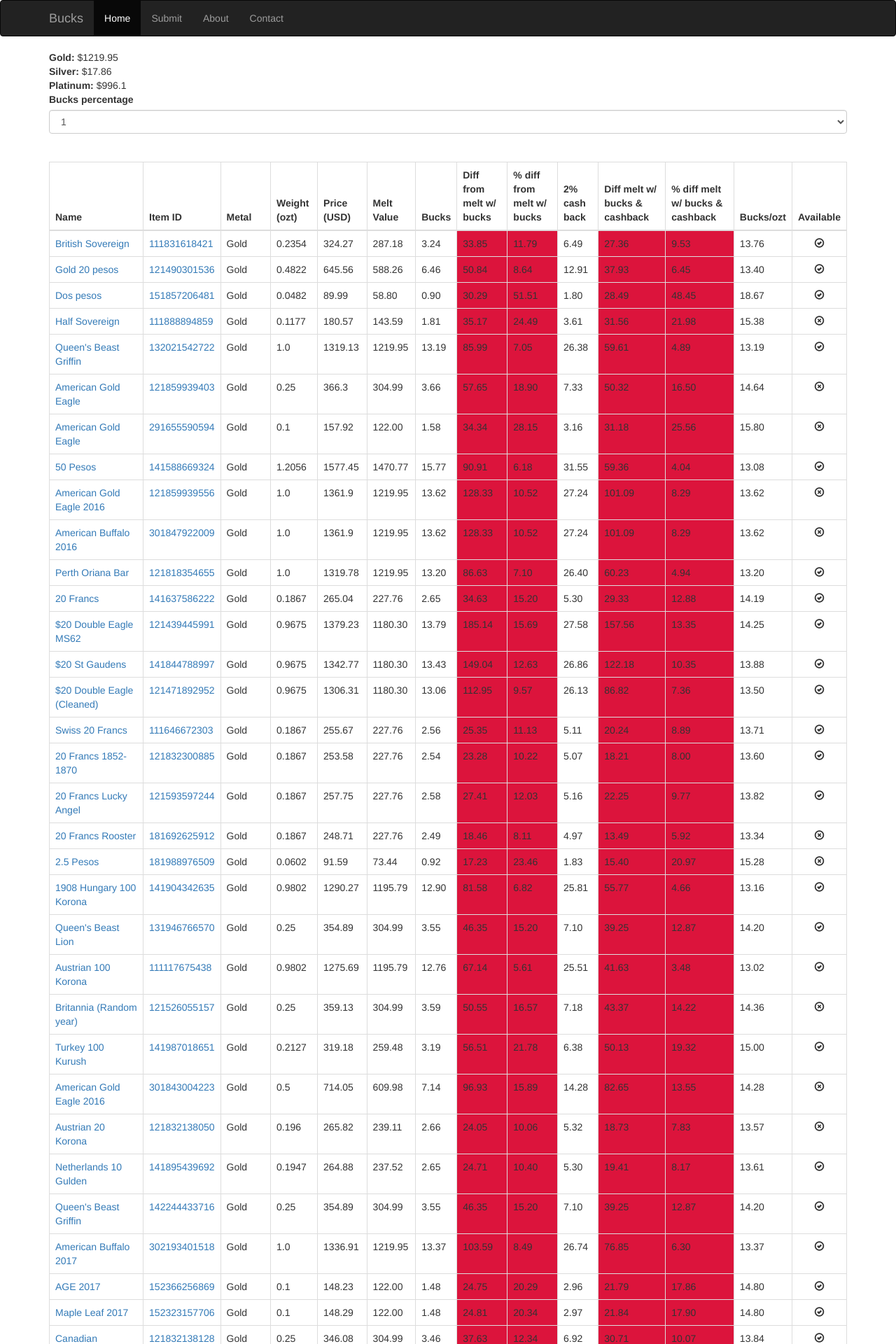
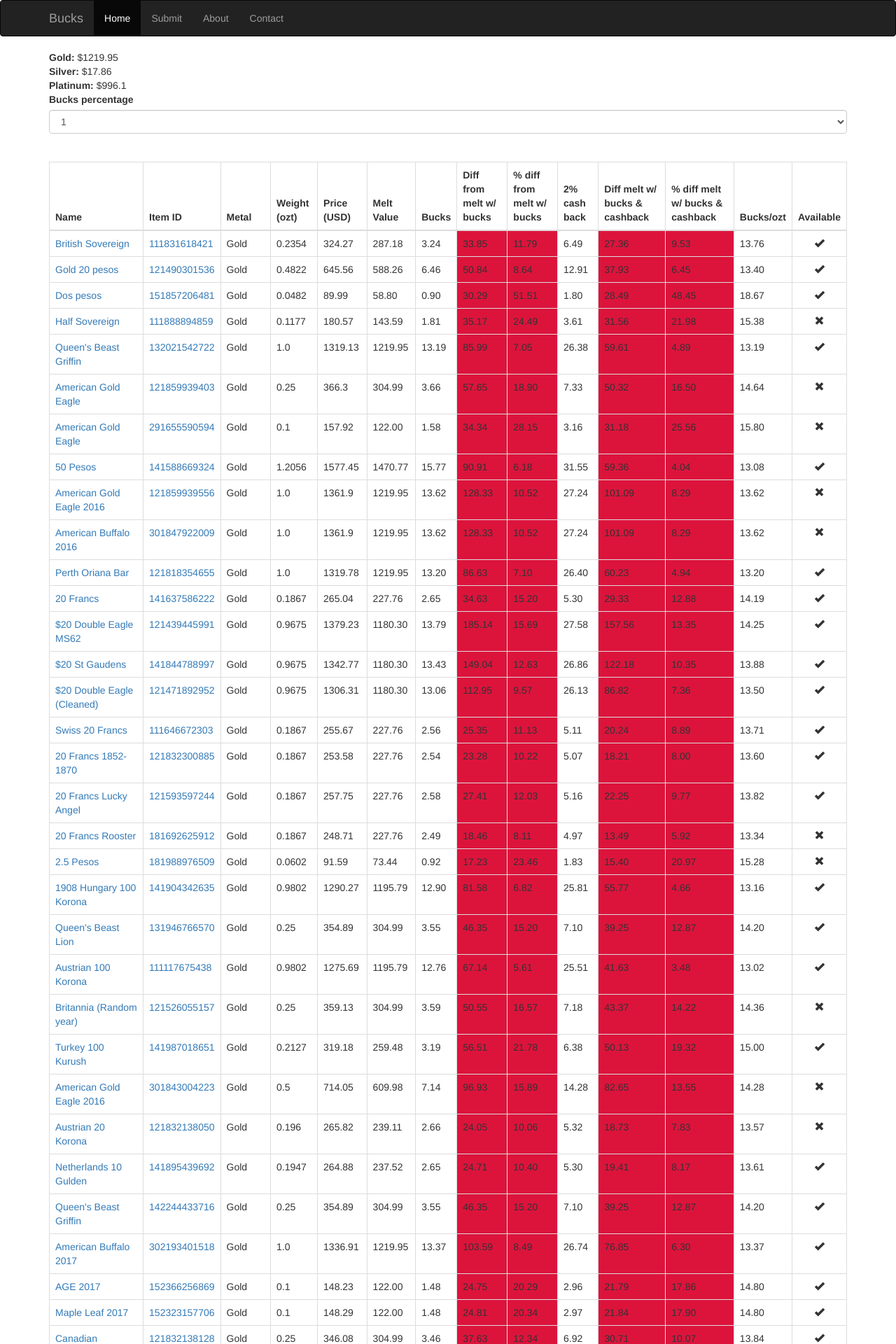
Before and after one commit to seanmckaybeck/bucks_deals, a Flask app: page / in a window 1280 px wide. Shown: the top 1920 px of the page at 70% size. Run offline with Flask 2, Linux system fonts and the light colour scheme; data comes from the database, SQL or seed files in the repository; some libraries are stand-ins or nearby versions.

Commit message:
changed icons for availability

```diff
--- a/deals/templates/index.html
+++ b/deals/templates/index.html
@@ -55,7 +55,7 @@ sorttable.makeSortable(table);
         <td class="melt_diff_cash"></td>
         <td class="perc_diff_cash"></td>
         <td class="bucks_per"></td>
-        <td class="text-center"><span class="glyphicon {% if item.available %}glyphicon-ok-circle{% else %}glyphicon-remove-circle{% endif %}" aria-hidden="true"></span></td>
+        <td class="text-center"><span class="glyphicon {% if item.available %}glyphicon-ok{% else %}glyphicon-remove{% endif %}" aria-hidden="true"></span></td>
     </tr>
     {% endfor %}
     </tbody>
--- a/deals/templates/item.html
+++ b/deals/templates/item.html
@@ -8,7 +8,7 @@
     <tr><td><b>Metal Type: </b></td><td>{{ item.metal|capitalize }}</td></tr>
     <tr><td><b>Price (USD): </b></td><td>${{ item.price }}</td></tr>
     <tr><td><b>Weight (ozt): </b></td><td>{{ item.weight }}</td></tr>
-    <tr><td><b>Available: </b></td><td><span class="glyphicon {% if item.available %}glyphicon-ok-circle{% else %}glyphicon-remove-circle{% endif %}" aria-hidden="true"></span></td></tr>
+    <tr><td><b>Available: </b></td><td><span class="glyphicon {% if item.available %}glyphicon-ok{% else %}glyphicon-remove{% endif %}" aria-hidden="true"></span></td></tr>
     <tr><td><b>Quantity Remaining: </b></td><td>{{ item.quantity }}</td></tr>
 </table>
 <br>
```
